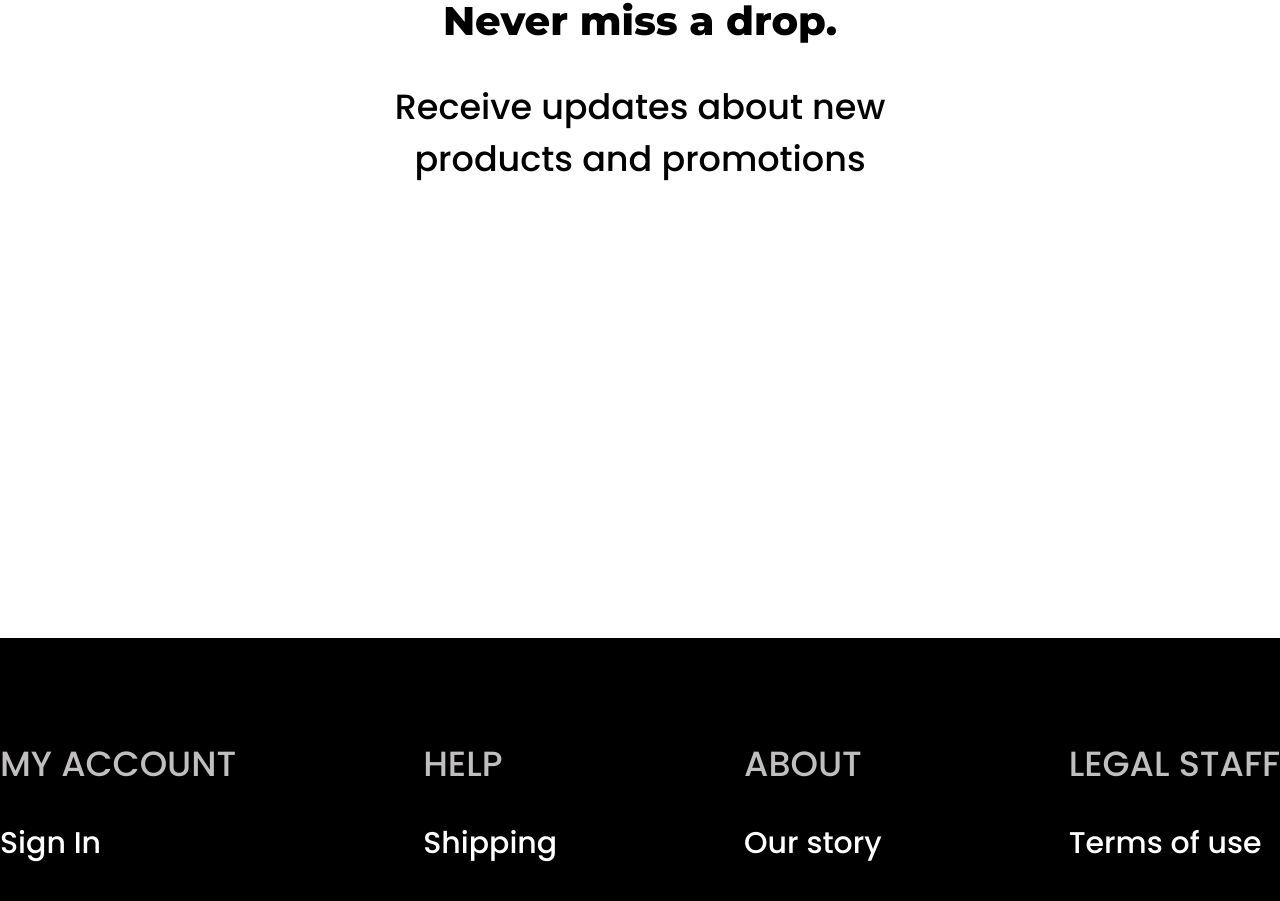
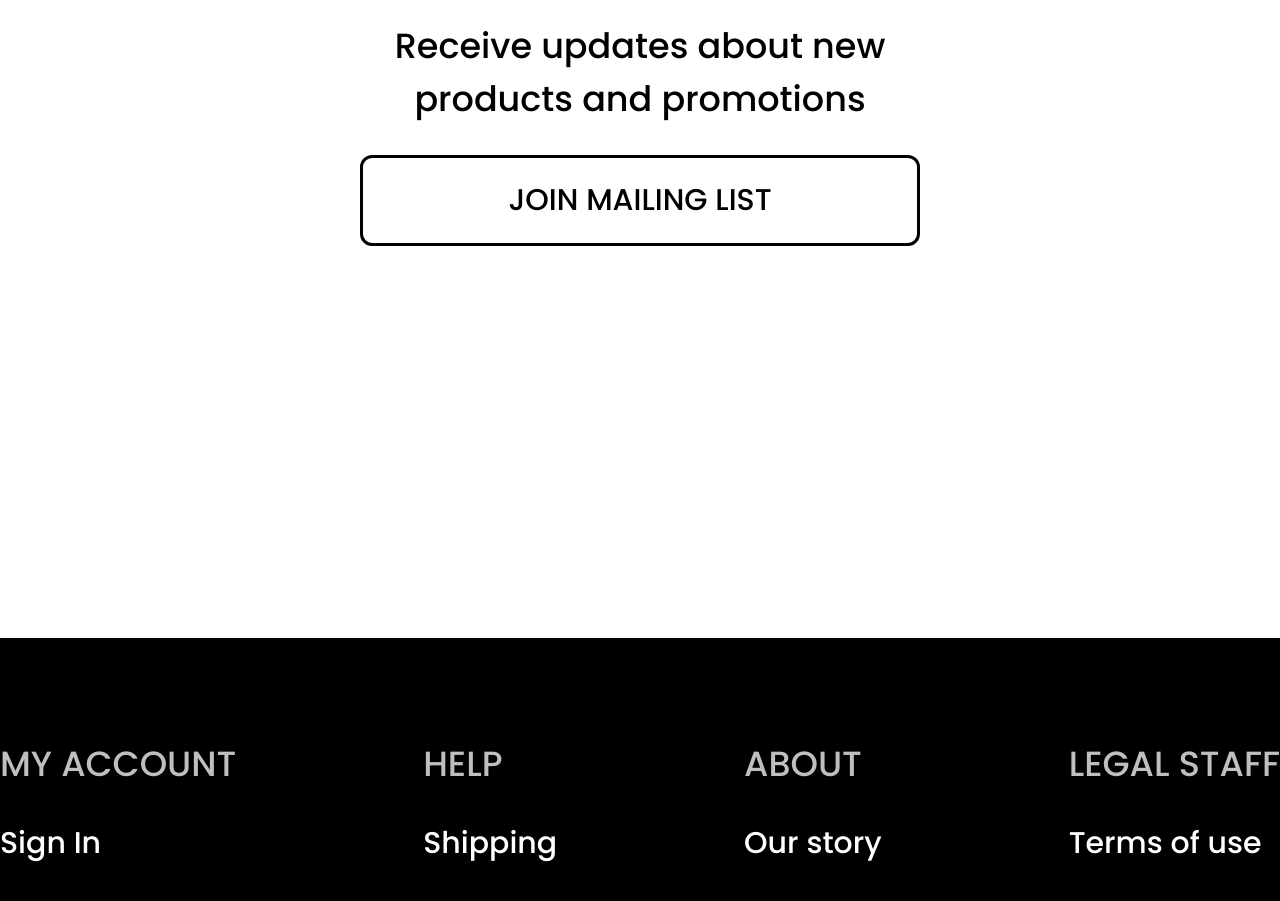
Before and after one commit to stanislaviw/shoes-shop, a Next.js app: page / in a window 1280 px wide. Shown: the part 2327-3228 px from the top of the page. Built offline with nearby package versions, Linux system fonts and the light colour scheme.

Commit message:
added new type for buttons

```diff
--- a/src/app/common/button.tsx
+++ b/src/app/common/button.tsx
@@ -1,12 +1,21 @@
 type ButtonProps = {
   text: string;
   onClick: () => void;
+  type: "classic" | "outline";
 };
 
-export const Button = ({ text, onClick }: ButtonProps): JSX.Element => {
+const CLASSIC_BUTTON_STYLES: string =
+  "bg-light-black hover:bg-dark-black text-white";
+const OUTLINE_BUTTON_STYLES: string =
+  "bg-white hover:border-dark-black text-black border-[3px] border-black";
+
+export const Button = ({ text, onClick, type }: ButtonProps): JSX.Element => {
+  const buttonType: string =
+    type === "outline" ? OUTLINE_BUTTON_STYLES : CLASSIC_BUTTON_STYLES;
+
   return (
     <button
-      className="w-full text-white text-base font-serif font-medium uppercase bg-light-black rounded-xl hover:bg-dark-black py-5"
+      className={`w-full text-base font-serif font-medium uppercase rounded-xl py-5 ${buttonType}`}
       onClick={onClick}
     >
       {text}
--- a/src/app/common/promo.tsx
+++ b/src/app/common/promo.tsx
@@ -20,7 +20,11 @@ export const Promo = ({ title, text, link, icon }: PromoProps): JSX.Element => {
             {title}
           </h4>
           <p className="text-black text-2xl font-serif font-medium">{text}</p>
-          <Button text="Shop" onClick={() => router.push(link)} />
+          <Button
+            type="classic"
+            text="Shop"
+            onClick={() => router.push(link)}
+          />
         </div>
         <div className="w-full h-full flex items-start justify-center">
           <div className="w-[70%] h-full">{icon}</div>
--- a/src/app/home/placeholder.tsx
+++ b/src/app/home/placeholder.tsx
@@ -1,3 +1,5 @@
+import { Button } from "@/app/common/button";
+
 export const HomePlaceholder = (): JSX.Element => {
   return (
     <section className="w-full h-full flex justify-center">
@@ -9,6 +11,11 @@ export const HomePlaceholder = (): JSX.Element => {
           <p className="text-black text-xl font-serif font-medium">
             Receive updates about new products and promotions
           </p>
+          <Button
+            text="Join mailing list"
+            type="outline"
+            onClick={() => console.log("lol")}
+          />
         </div>
       </div>
     </section>
```
